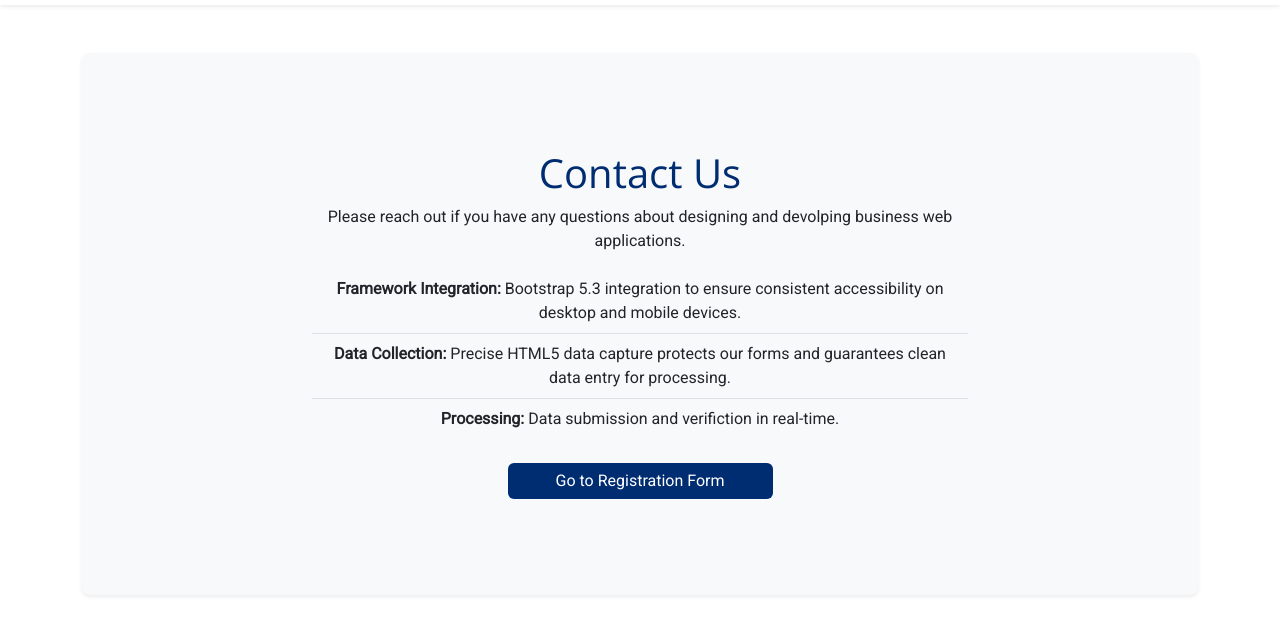
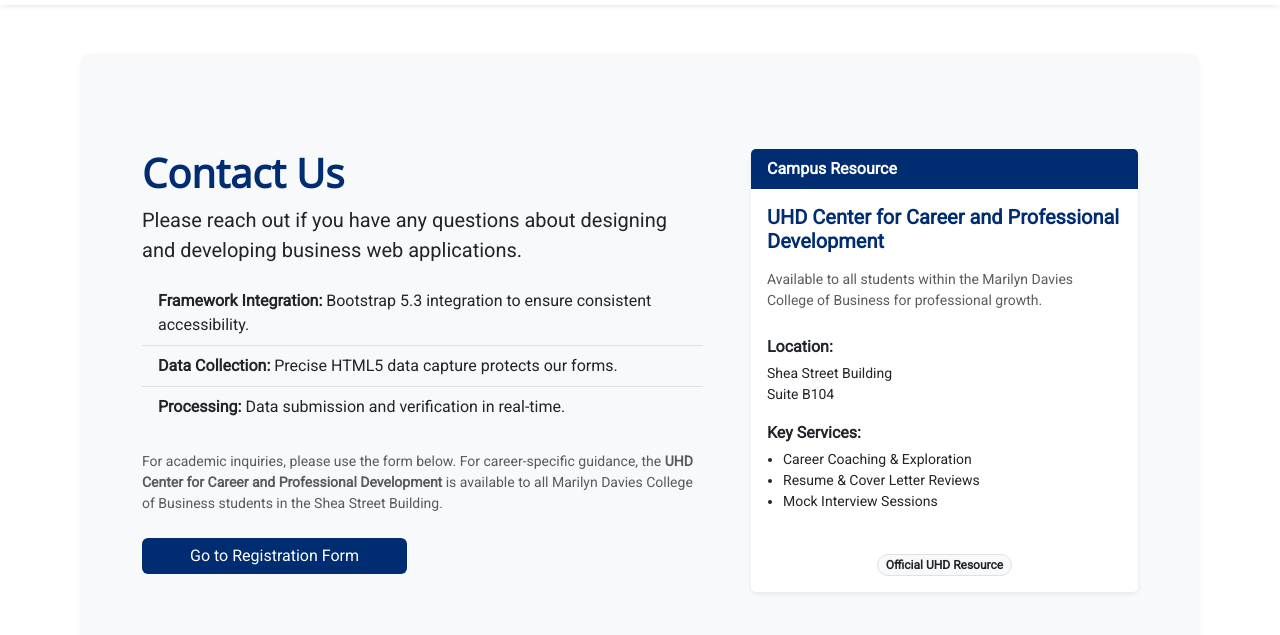
Before and after one commit to Rucke1/Project, a plain HTML site: page contact.html in a window 1280 px wide. Shown: the part 53-688 px from the top of the page. Drawn offline with nearby package versions, Linux system fonts and the light colour scheme.

Commit message:
Revise contact page content and structure
Updated the contact section with improved content and layout.

```diff
--- a/contact.html
+++ b/contact.html
@@ -33,20 +33,53 @@
   <main class="container py-5">
   <div class="p-5 mb-4 bg-light rounded-3 shadow-sm">
     <div class="container-fluid py-5">
-    <div class="row justify-content-center text-center">
-      <div class="col-md-8">
-        <h1 class="uhd-blue">Contact Us</h1>
-        <p>Please reach out if you have any questions about designing and devolping business web applications.</p>
+      <div class="row g-5">
+
+        <div class="col-md-7">
+          <h1 class="uhd-blue fw-bold">Contact Us</h1>
+          <p class="lead">Please reach out if you have any questions about designing and developing business web applications.</p>
 
           <ul class="list-group list-group-flush mb-4">
-          <li class="list-group-item bg-transparent"><strong>Framework Integration:</strong> Bootstrap 5.3 integration to ensure consistent accessibility on desktop and mobile devices.</li>
-          <li class="list-group-item bg-transparent"><strong>Data Collection:</strong> Precise HTML5 data capture protects our forms and guarantees clean data entry for processing.</li>
-          <li class="list-group-item bg-transparent"><strong>Processing:</strong> Data submission and verifiction in real-time.</li>
+            <li class="list-group-item bg-transparent"><strong>Framework Integration:</strong> Bootstrap 5.3 integration to ensure consistent accessibility.</li>
+            <li class="list-group-item bg-transparent"><strong>Data Collection:</strong> Precise HTML5 data capture protects our forms.</li>
+            <li class="list-group-item bg-transparent"><strong>Processing:</strong> Data submission and verification in real-time.</li>
           </ul>
 
-        <a href="form.html" class="btn bg-uhd-blue text-white px-5">Go to Registration Form</a>
+          <p class="text-muted small mb-4">
+            For academic inquiries, please use the form below. For career-specific guidance, the
+            <strong>UHD Center for Career and Professional Development</strong> is available to all
+            Marilyn Davies College of Business students in the Shea Street Building.
+          </p>
+
+          <a href="form.html" class="btn bg-uhd-blue px-5">Go to Registration Form</a>
         </div>
 
+        <div class="col-md-5">
+          <div class="card shadow-sm border-0 h-100">
+            <div class="card-header bg-uhd-blue text-white fw-bold">
+              Campus Resource
+            </div>
+            <div class="card-body">
+              <h5 class="uhd-blue fw-bold mb-3">UHD Center for Career and Professional Development</h5>
+              <p class="small text-muted">Available to all students within the Marilyn Davies College of Business for professional growth.</p>
+
+              <div class="mt-4">
+                <p class="mb-1"><strong>Location:</strong></p>
+                <p class="small mb-3">Shea Street Building<br>Suite B104</p>
+
+                <p class="mb-1"><strong>Key Services:</strong></p>
+                <ul class="small ps-3">
+                  <li>Career Coaching & Exploration</li>
+                  <li>Resume & Cover Letter Reviews</li>
+                  <li>Mock Interview Sessions</li>
+                </ul>
+              </div>
+            </div>
+            <div class="card-footer bg-white border-0 text-center pb-3">
+              <span class="badge rounded-pill bg-light text-dark border">Official UHD Resource</span>
+            </div>
+          </div>
+        </div>
         </div>
     </div>
   </div>
```
Lines whose indentation alone changed are shown as unchanged.
